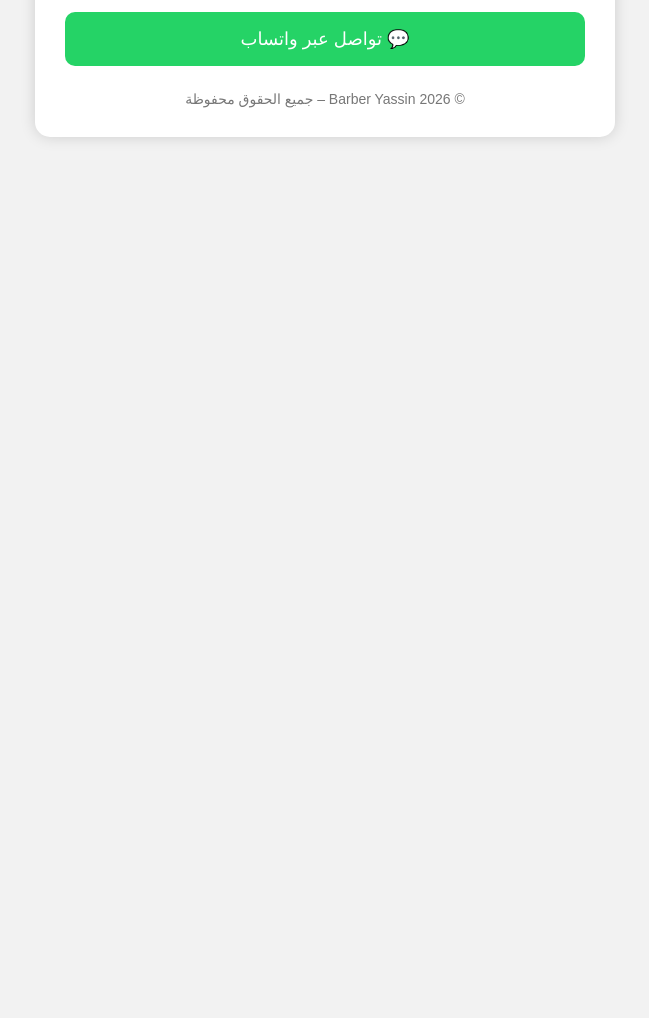
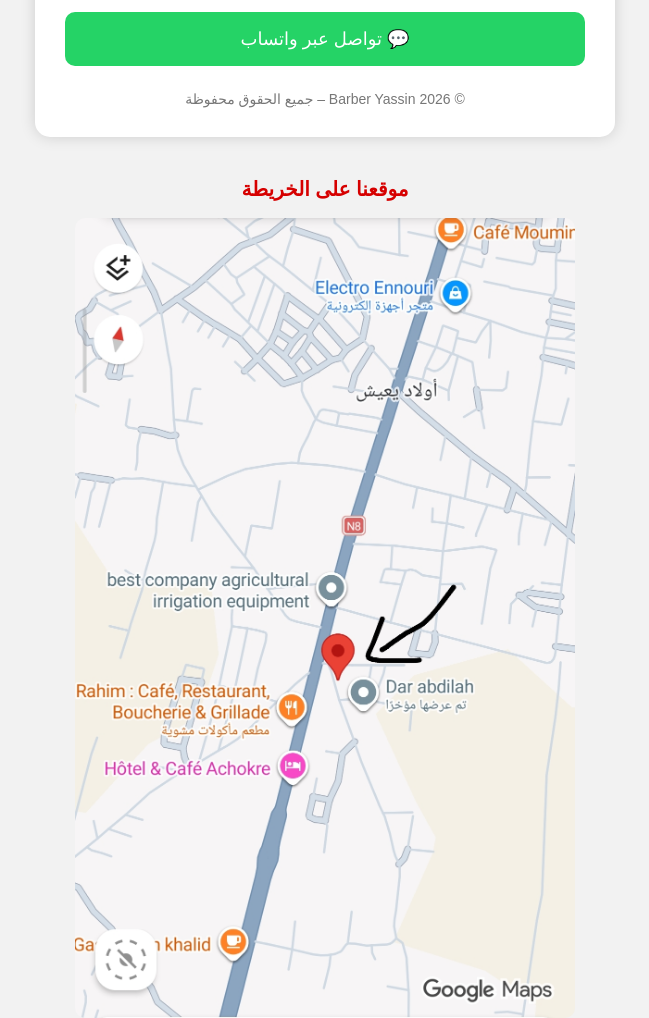
Before and after one commit to yahyabj866-droid/Yassin, a plain HTML site: page index.html in a window 1280 px wide. Shown: the part 522-1540 px from the top of the page, without its empty margins (315-964 px from the left). Before the commit the page ends 800 px from the top, so only its background shows below. Drawn offline with Linux system fonts and the light colour scheme.

Commit message:
Update index.html

```diff
--- a/index.html
+++ b/index.html
@@ -118,4 +118,7 @@
 
   </div>
 
-</body></html>
+</body></html> <div style="text-align:center; margin-top:40px;">
+    <h2>موقعنا على الخريطة</h2>
+    <img src="map.jpg" alt="موقع الصالون" style="width:90%; max-width:500px; border-radius:10px;">
+</div>
```
